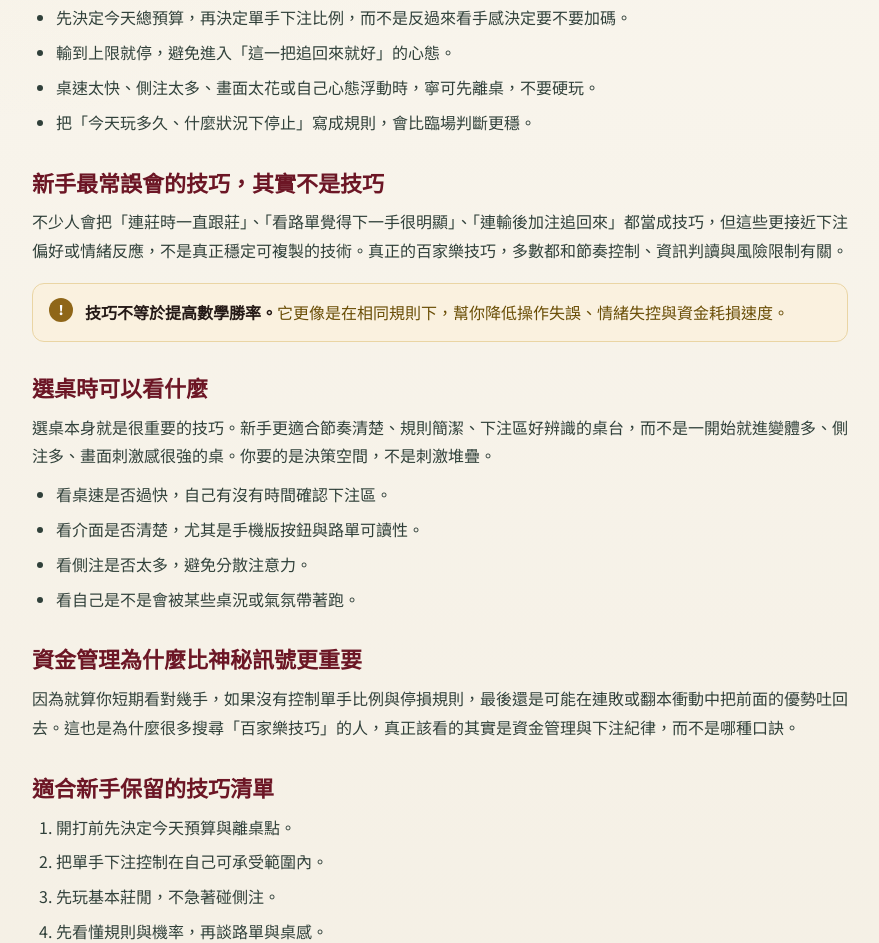
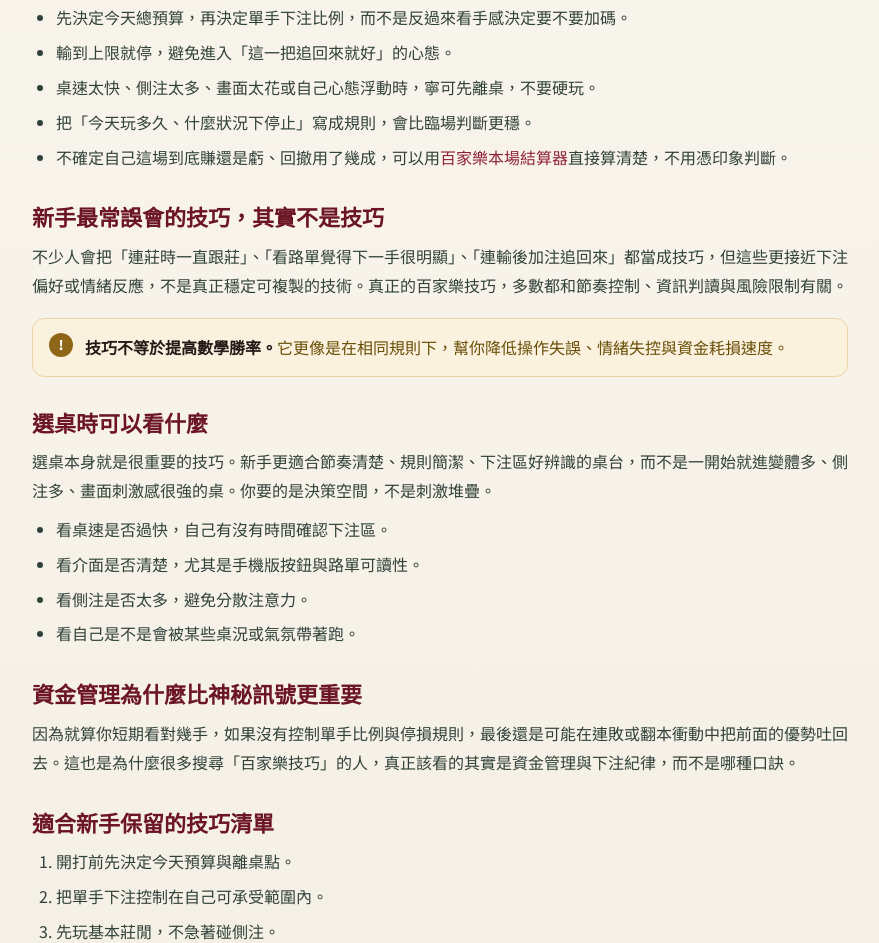
Before and after one commit to yuqi5872/cacasis, a plain HTML site: page baccarat-tips/index.html in a window 1280 px wide. Shown: the part 803-1746 px from the top of the page, without its empty margins (36-915 px from the left). Drawn offline with Linux system fonts and the light colour scheme.

Commit message:
feat(baccarat-tips): 補內鏈到/tools/session/本場結算器，解決TECH-05孤兒頁(0內部連結)
/tools/session/(09-29新增)全站grep確認除sitemap/llms.txt外，無任何頁面內鏈指向，
link_graph_audit.py本輪測試對本站目錄式URL(href="/slug/")比對邏輯失效(TECH-01既有限制)，
改用手動grep逐頁比對，發現這是唯一0內鏈的真孤兒頁。baccarat-tips頁已有預算/止損主題，
為自然錨點，補1句+1連結，不動其他內容。

```diff
--- a/baccarat-tips/index.html
+++ b/baccarat-tips/index.html
@@ -59,6 +59,7 @@
             <li>輸到上限就停，避免進入「這一把追回來就好」的心態。</li>
             <li>桌速太快、側注太多、畫面太花或自己心態浮動時，寧可先離桌，不要硬玩。</li>
             <li>把「今天玩多久、什麼狀況下停止」寫成規則，會比臨場判斷更穩。</li>
+            <li>不確定自己這場到底賺還是虧、回撤用了幾成，可以用<a href="/tools/session/">百家樂本場結算器</a>直接算清楚，不用憑印象判斷。</li>
           </ul>
 
           <h2>新手最常誤會的技巧，其實不是技巧</h2>
```
